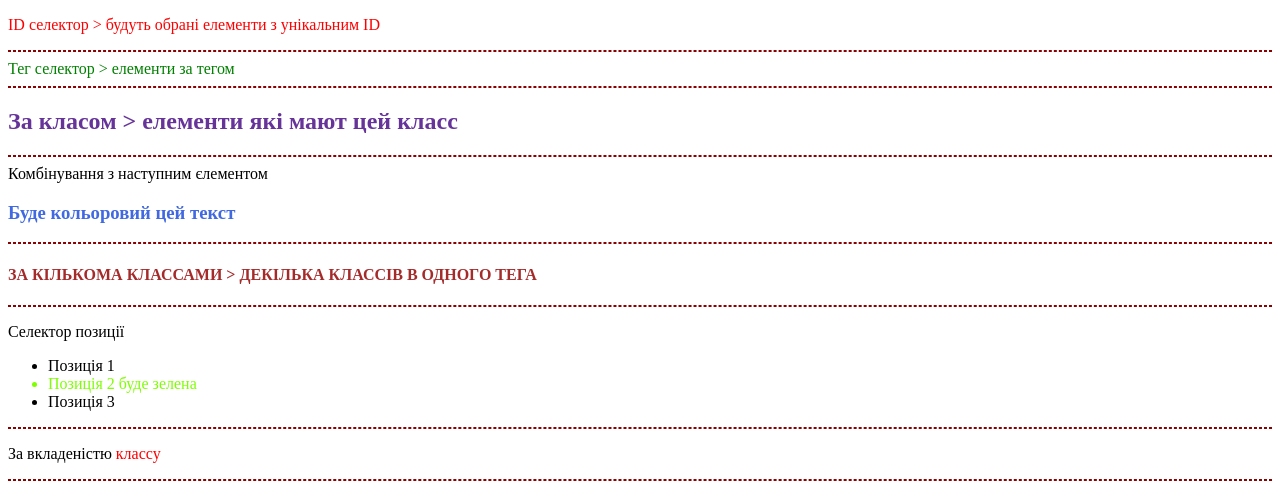
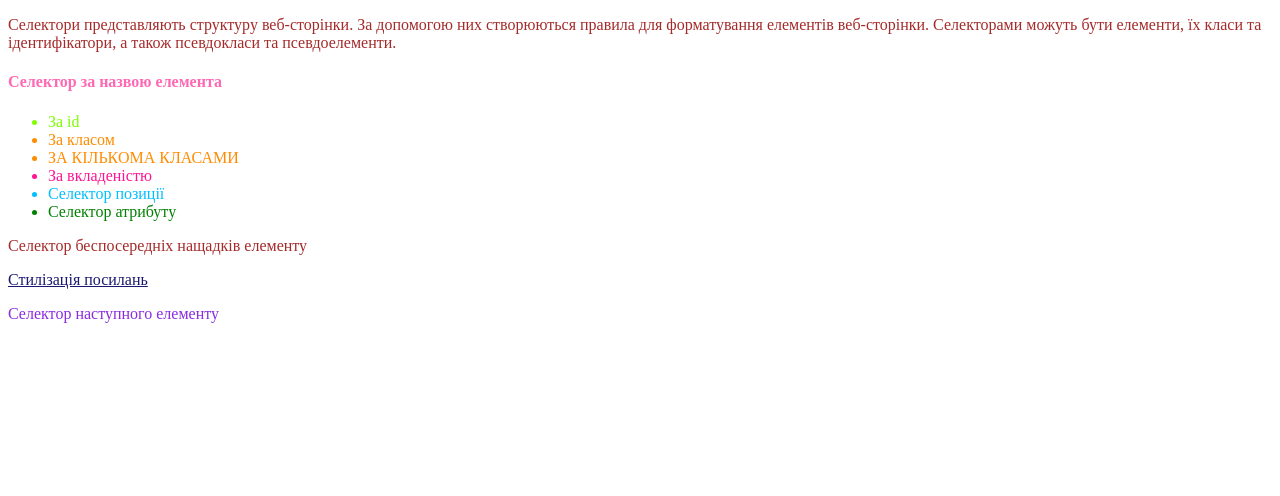
Before and after one commit to Sergey00708/homework5, a plain HTML site: page index.html in a window 1280 px wide. Shown: the top 496 px of the page. Drawn offline with Linux system fonts and the light colour scheme.

Commit message:
new variant homework5

```diff
--- a/css/main.css
+++ b/css/main.css
@@ -1,40 +1,39 @@
-#id{
-    color: red;
+h4{
+    color: hotpink;
 }
 
-span{
-    color: green;
+#uniq{
+    color: chartreuse;
 }
 
-.text-color{
-    color: rebeccapurple;
-}
-
-div + div{
-    color: royalblue;
-}
-
-.color{
-    color: brown;
+.list-2{
+    color: darkorange;
 }
 
 .text{
     text-transform: uppercase;
 }
 
-ul :nth-child(2){
-    color: chartreuse;
+.group .list-4{
+    color: deeppink;
 }
 
-div p .wrapper{
-    color: red;
+ul :nth-child(5){
+    color: deepskyblue;
 }
 
-.cascade{
-    color: hotpink;
-    text-transform: uppercase;
+[color="green"]{
+    color: green;
 }
 
-hr{
-    border: 1px dashed darkred;
+body > p{
+    color: brown;
 }
+
+a:link{
+    color: midnightblue;
+}
+
+a ~ p{
+    color: blueviolet;
+}
--- a/index.html
+++ b/index.html
@@ -6,34 +6,21 @@
     <link rel="stylesheet" href="./css/main.css">
 </head>
 <body>
-    <p id="id"> ID селектор > будуть обрані елементи з унікальним ID </p>
-    <hr>
-    <span> Тег селектор > елементи за тегом</span>
-    <hr>
-    <h2 class="text-color"> За класом > елементи які мают цей класс</h2>
-    <hr>
-    <div class="container">
-        <div><div>Комбінування з наступним єлементом</div></div>
-        <div><h3>Буде кольоровий цей текст</h3></div>
-    </div>
-    <hr>
-    <h4 class="color text"> За кількома классами > декілька классів в одного тега </h4>
-    <hr>
-    <p>Селектор позиції</p>
-    <ul>
-        <li>Позиція 1</li>
-        <li>Позиція 2 буде зелена</li>
-        <li>Позиція 3</li>
-    </ul>
-    <hr>
-    <div>
-        <p> За вкладеністю  <span class="wrapper">классу</span> </p>
-    </div>
-    <hr>
-    <div class="cascade">
-        <h1>Усі нащадки класу будуть маті ті самі стілі, що і клас</h1>
-        <h2>Довільній текст</h2>
-        <h3>Довільній текст</h3>
-    </div>
+<p>Селектори представляють структуру веб-сторінки. За допомогою них створюються правила для форматування елементів
+    веб-сторінки. Селекторами можуть бути елементи, їх класи та ідентифікатори, а також псевдокласи та
+    псевдоелементи.</p>
+
+<h4>Селектор за назвою елемента</h4>
+<ul class="group">
+    <li id="uniq">За id</li>
+    <li class="list-2">За класом</li>
+    <li class="list-2 text">За кількома класами</li>
+    <li class="list-4">За вкладеністю</li>
+    <li>Селектор позиції</li>
+    <li color="green">Селектор атрибуту</li>
+</ul>
+<p>Селектор беспосередніх нащадків елементу</p>
+<a href="#">Стилізація посилань</a>
+<p>Селектор наступного елементу</p>
 </body>
 </html>
```
